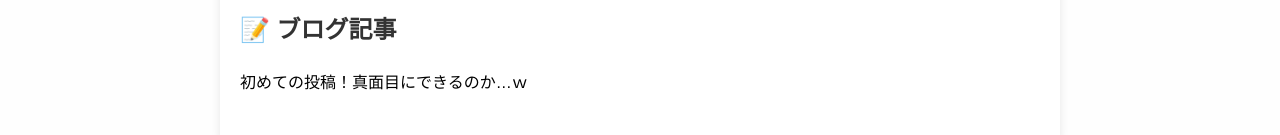
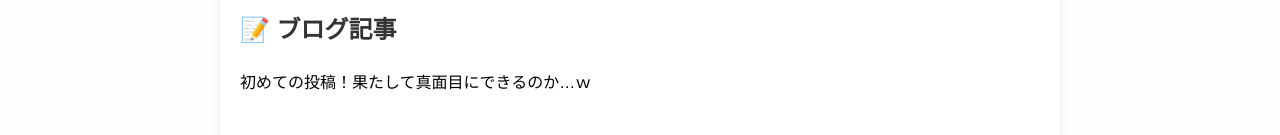
Before and after one commit to s0rqm1/Nemophila-blog, a plain HTML site: page index.html in a window 1280 px wide. Shown: the part 665-800 px from the top of the page. Drawn offline with Linux system fonts and the light colour scheme.

Commit message:
Add files via upload

```diff
--- a/index.html
+++ b/index.html
@@ -19,7 +19,7 @@
 
     <section>
       <h2>📝 ブログ記事</h2>
-      <p>初めての投稿！真面目にできるのか…ｗ</p>
+      <p>初めての投稿！果たして真面目にできるのか…ｗ</p>
     </section>
   </main>
 
```
